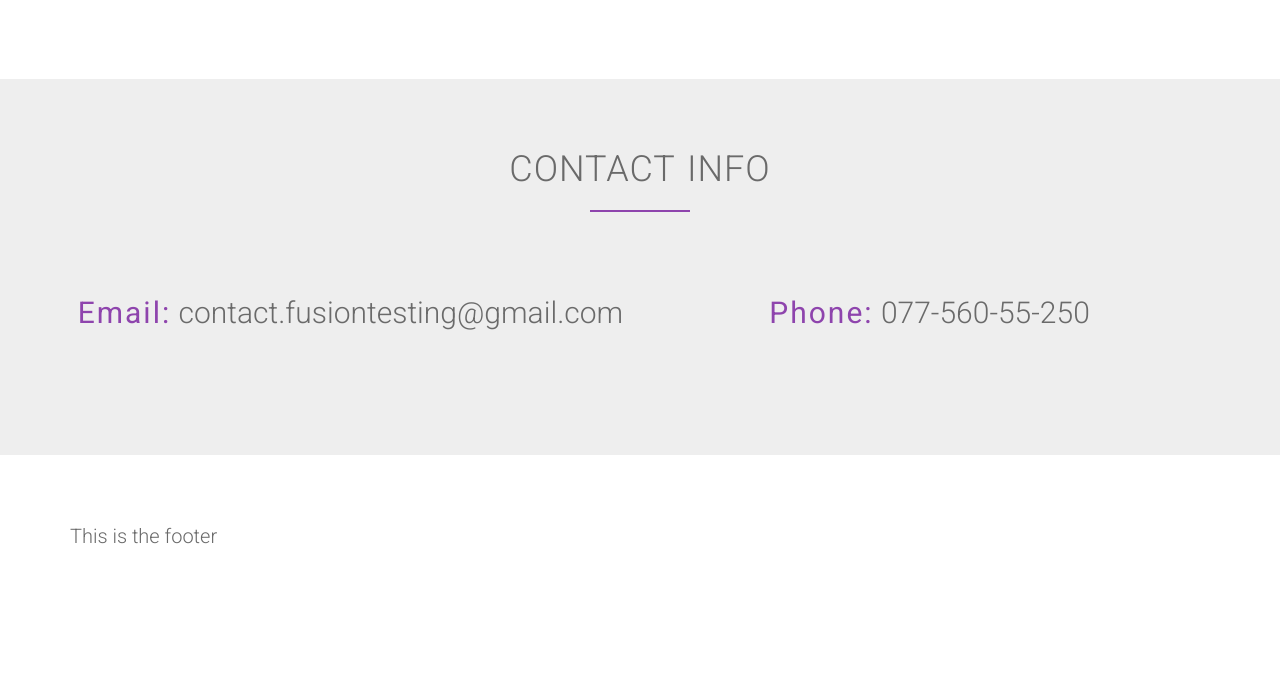
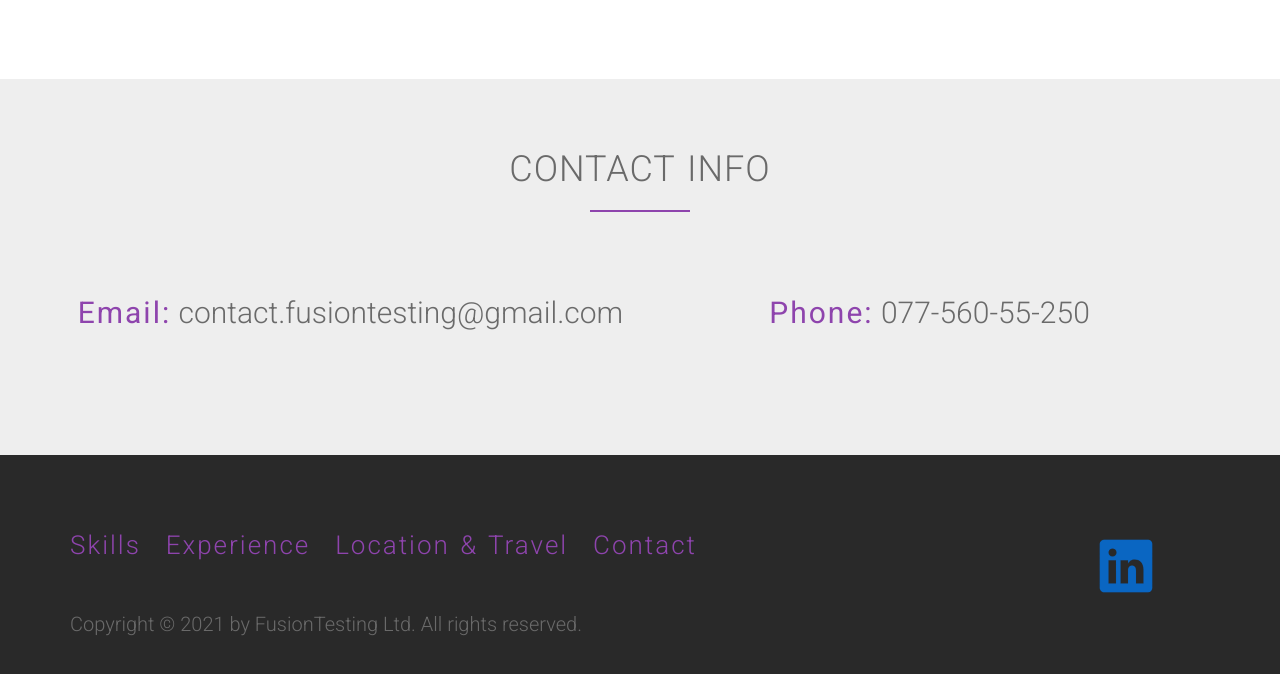
Before and after one commit to FusionTestingLtd/CV_Paul-D-Bishop, a plain HTML site: page index.html in a window 1280 px wide. Shown: the part 10373-11047 px from the top of the page. Before the commit the page ends 10991 px from the top, so only its background shows below. Drawn offline with nearby package versions, Linux system fonts and the light colour scheme.

Commit message:
added in the footer section

```diff
--- a/index.html
+++ b/index.html
@@ -534,7 +534,23 @@ Build an initially basic site which is based on my cv for content and can ultima
         </section>
         <section class="footer">
             <div class="row">
-                <p>This is the footer</p>
+                <div class="col span-1-of-2 footerLeft">
+                    <ul class="footerLinks">
+                        <li><a href="#Management">Skills</a></li>
+                        <li><a href="#Experience">Experience</a></li>
+                        <li><a href="#LocationTravel">Location &amp; Travel</a></li>
+                        <li><a href="#Contact">Contact</a></li>
+                    </ul>
+                </div>
+                <div class="col span-1-of-2 footerRight">
+                    <a href="https://www.linkedin.com/in/paul-bishop-127bb353/" target="_blank">
+                        <ion-icon name="logo-linkedin" class="footerIcon"></ion-icon>
+                    </a>
+                </div>
+
+            </div>
+            <div class="row">
+            <p>Copyright &copy; 2021 by FusionTesting Ltd. All rights reserved.</p>
             </div>
         </section>
 
--- a/resources/css/style.css
+++ b/resources/css/style.css
@@ -484,3 +484,45 @@ LOCATION
     text-align: center;
     font-size: 30px;
 }
+/* FOOTER  */
+.footer{
+    background-color: #292929;
+}
+.footerIcon {
+    font-size: 300%;
+    color: #0a66c2;
+}
+
+
+.footerLeft {
+    width: 60%;
+}
+
+.footerLeft li {
+    list-style: none;
+    display: inline-block;
+    padding-right: 20px;
+    letter-spacing: 2px;
+    line-height: 110px;
+    margin-top: -50px;
+    font-size: 130%
+}
+
+.footerLeft li a:link,
+.footerLeft li a:visited{
+    text-decoration: none;
+    color: #8e44ad;
+    border-bottom: 1px solid transparent;
+    transition: border-bottom 0.5s;
+}
+.footerLeft li a:active,
+.footerLeft li a:hover{
+    color: #5d5d5d;
+    border-bottom: 1px solid #8e44ad;
+}
+
+.footerRight {
+    width: 10%;
+    float: right;
+
+}
```
